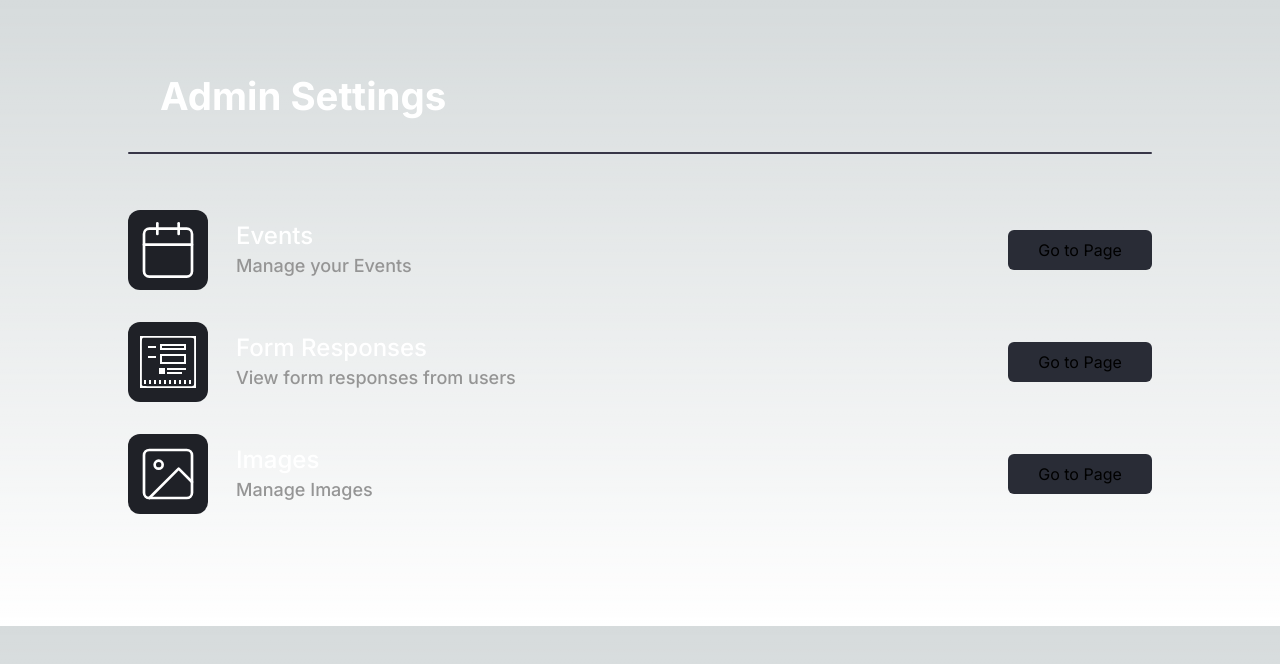
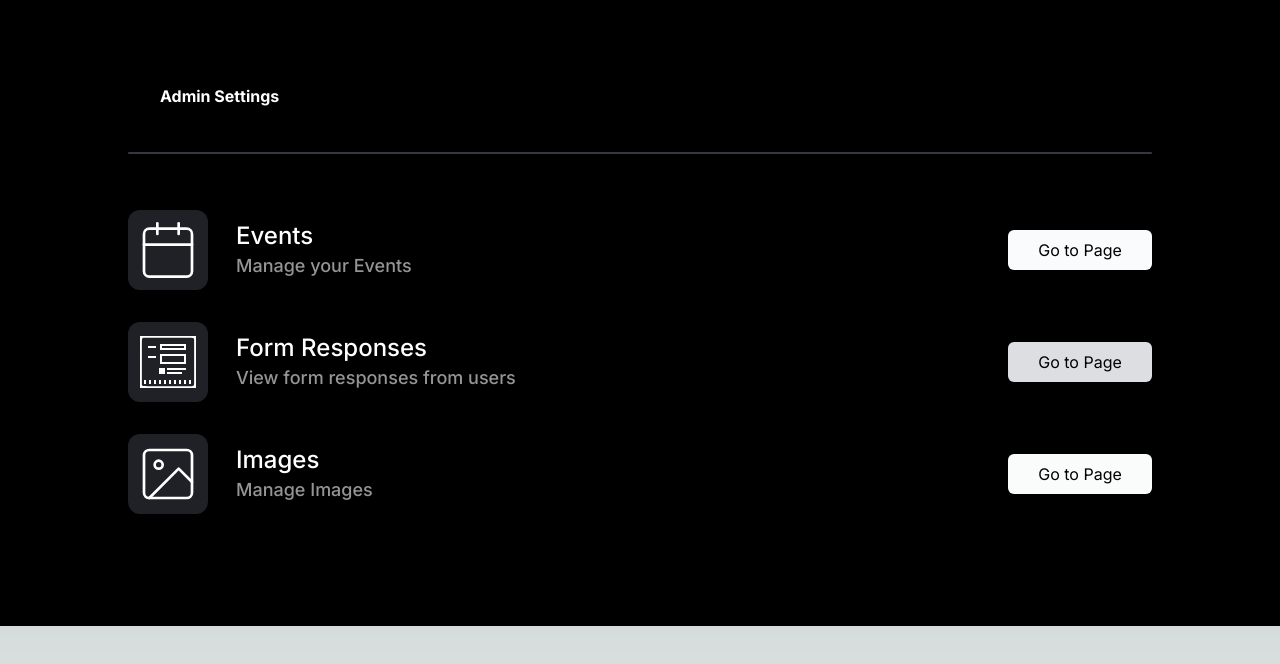
Before and after one commit to IdeaLab23/IdeaLabWeb, a Next.js app: page /adminUserOfIdeaLabLNCT in a window 1280 px wide. Shown: the top 664 px of the page. Built offline with nearby package versions, Linux system fonts and the light colour scheme.

Commit message:
resp-done

```diff
--- a/app/adminUserOfIdeaLabLNCT/addEvents/page.jsx
+++ b/app/adminUserOfIdeaLabLNCT/addEvents/page.jsx
@@ -1,5 +1,6 @@
 "use client"
 import React from 'react'
+
 
 const page = () => {
     const [title, setEventTitle] = React.useState('')
@@ -26,8 +27,8 @@ const page = () => {
         eval(alert("Event created successfully"))
     }
   return (
-    <div className='flex flex-col justify-center items-center'>
-        <h1 className="text-[2rem] font-bold text-white leading-[4rem] pt-16 max-sm:text-[5rem] max-sm:leading-[5.5rem] max-sm:my-9 max-sm:w-[50rem] max-sm:ms-28 ">Create Event</h1>
+    <div className='flex flex-col justify-center items-center bg-black max-sm:w-[100vw] '>
+        <h1 className="xl:text-[2rem] font-bold text-white leading-[4rem] pt-16 max-sm:text-[3rem] max-sm:leading-[5rem] max-sm:my-9 max-sm:w-[50rem]  max-sm:text-center ">Create Event</h1>
         <form onSubmit={submitHandler} >
             <div>
                 <label className='text-2xl' htmlFor="title">Event Title</label>
--- a/app/adminUserOfIdeaLabLNCT/formResponses/page.jsx
+++ b/app/adminUserOfIdeaLabLNCT/formResponses/page.jsx
@@ -34,8 +34,8 @@ const page = () => {
     })
 
   return (
-    <div className='flex flex-col justify-center items-center'>
-        <h1 className="text-[2rem] font-bold text-white leading-[4rem] pt-16 max-sm:text-[5rem] max-sm:leading-[5.5rem] max-sm:my-9 max-sm:w-[50rem] max-sm:ms-28 ">Form Responses</h1>
+    <div className='flex flex-col justify-center items-center bg-black max-sm:w-[100vw] '>
+        <h1 className="text-[2rem] font-bold text-white leading-[4rem] xl:pt-16 max-sm:text-[2rem] max-sm:leading-[5.5rem] max-sm:my-9 max-sm:w-[50rem] max-sm:ms-10 max-sm:text-center ">Form Responses</h1>
         <div className="flex flex-wrap gap-8 justify-center items-center">
             {fetchedFormResponses}
         </div>
--- a/app/adminUserOfIdeaLabLNCT/page.jsx
+++ b/app/adminUserOfIdeaLabLNCT/page.jsx
@@ -3,10 +3,10 @@ import Link from "next/link"
 const page = () => {
   return (
     <>
-        <div>
-            <h1 className="text-[2.4rem] w-[40rem] font-bold text-white leading-[4rem] pt-16 ms-40 max-sm:text-[5rem] max-sm:leading-[5.5rem] max-sm:my-9 max-sm:w-[50rem] max-sm:ms-28 ">Admin Settings </h1>
-            <hr className="mx-auto w-[80%] h-[1.5px] bg-[#373647] border-0 rounded mt-6 max-sm:mt-[47rem] max-sm:w-[200%] max-sm:ms-20 "/>
-            <div className="grid grid-rows-4 grid-flow-col gap-8 justify-items-center mt-14">
+        <div className="bg-black max-sm:w-[100vw] max-sm:h-210">
+            <h1 className="text-[2.4rem]xl:w-[40rem] font-bold text-white leading-[4rem] xl:pt-16 ms-40 max-sm:text-[3rem] max-sm:leading-[5.5rem]  max-sm:w-[30rem] max-sm:ms-5 ">Admin Settings </h1>
+            <hr className="mx-auto w-[80%] h-[1.5px] bg-[#373647] border-0 rounded mt-6 max-sm:mt-[2rem] max-sm:w-[100vw]  "/>
+            <div className="grid grid-rows-4 grid-flow-col gap-8 justify-items-center xl:mt-14 ">
                 <div className="w-[80%] flex gap-7 justify-center items-center">
                     <div className="w-20 bg-[#1f2127] p-2 rounded-xl">
                         <svg xmlns="http://www.w3.org/2000/svg" viewBox="0 0 24 24" fill="none" stroke="#ffffff" stroke-width="1" stroke-linecap="round" stroke-linejoin="round">
@@ -20,7 +20,7 @@ const page = () => {
                         <h3 className="text-2xl text-white font-medium">Events</h3>
                         <p className="text-lg font-medium text-[#959595]">Manage your Events</p>
                     </div>
-                    <button type="submit" className="w-36 h-10 bg-[#292C36] rounded-md ms-auto hover:bg-[#393b41]"><Link href={'/adminUserOfIdeaLabLNCT/addEvents'}>Go to Page</Link></button>
+                    <button type="submit" className="w-36 h-10 bg-[#fafbfc] rounded-md ms-auto hover:bg-[#393b41]"><Link href={'/adminUserOfIdeaLabLNCT/addEvents'}>Go to Page</Link></button>
                 </div>
                 <div className="w-[80%] flex gap-7 justify-center items-center">
                     <div className="bg-[#1f2127] p-2 rounded-xl">
@@ -49,7 +49,7 @@ const page = () => {
                         <h3 className="text-2xl text-white font-medium">Form Responses</h3>
                         <p className="text-lg font-medium text-[#959595]">View form responses from users</p>
                     </div>
-                    <button type="submit" className="w-36 h-10 bg-[#292C36] rounded-md ms-auto hover:bg-[#393b41] "><Link href={'/adminUserOfIdeaLabLNCT/formResponses'}>Go to Page</Link></button>
+                    <button type="submit" className="w-36 h-10 bg-[#dddee2] rounded-md ms-auto  max-sm:w-{15rem} max-sm:h-auto  hover:bg-[#393b41] "><Link href={'/adminUserOfIdeaLabLNCT/formResponses'}>Go to Page</Link></button>
                 </div>
                 <div className="w-[80%] flex gap-7 justify-center items-center">
                     <div className="w-20 bg-[#1f2127] p-2 rounded-xl">
@@ -63,7 +63,7 @@ const page = () => {
                         <h3 className="text-2xl text-white font-medium">Images</h3>
                         <p className="text-lg font-medium text-[#959595]">Manage Images</p>
                     </div>
-                    <button type="submit" className="w-36 h-10 bg-[#292C36] rounded-md ms-auto hover:bg-[#393b41] "><Link href={'/Events'}>Go to Page</Link></button>
+                    <button type="submit" className="w-36 h-10 bg-[#fafbfb] rounded-md ms-auto hover:bg-[#393b41] "><Link href={'/Events'}>Go to Page</Link></button>
                 </div>
             </div>
         </div>
--- a/app/login/page.jsx
+++ b/app/login/page.jsx
@@ -46,7 +46,7 @@ const page = () => {
   }
 
   return (
-    <div className='grid place-items-center h-screen'>
+    <div className='grid place-items-center h-screen bg-black'>
         <div className="w-fit h-fit grid place-items-center border-t-4 border-t-green-500 rounded-lg p-5 shadow-lg shadow-slate-700 ">
             <h1 className="text-[2rem] font-bold text-white leading-[4rem]">Login</h1>
             <form onSubmit={handleSubmit} className="flex flex-col gap-4 w-[20rem] text-black ">
```
